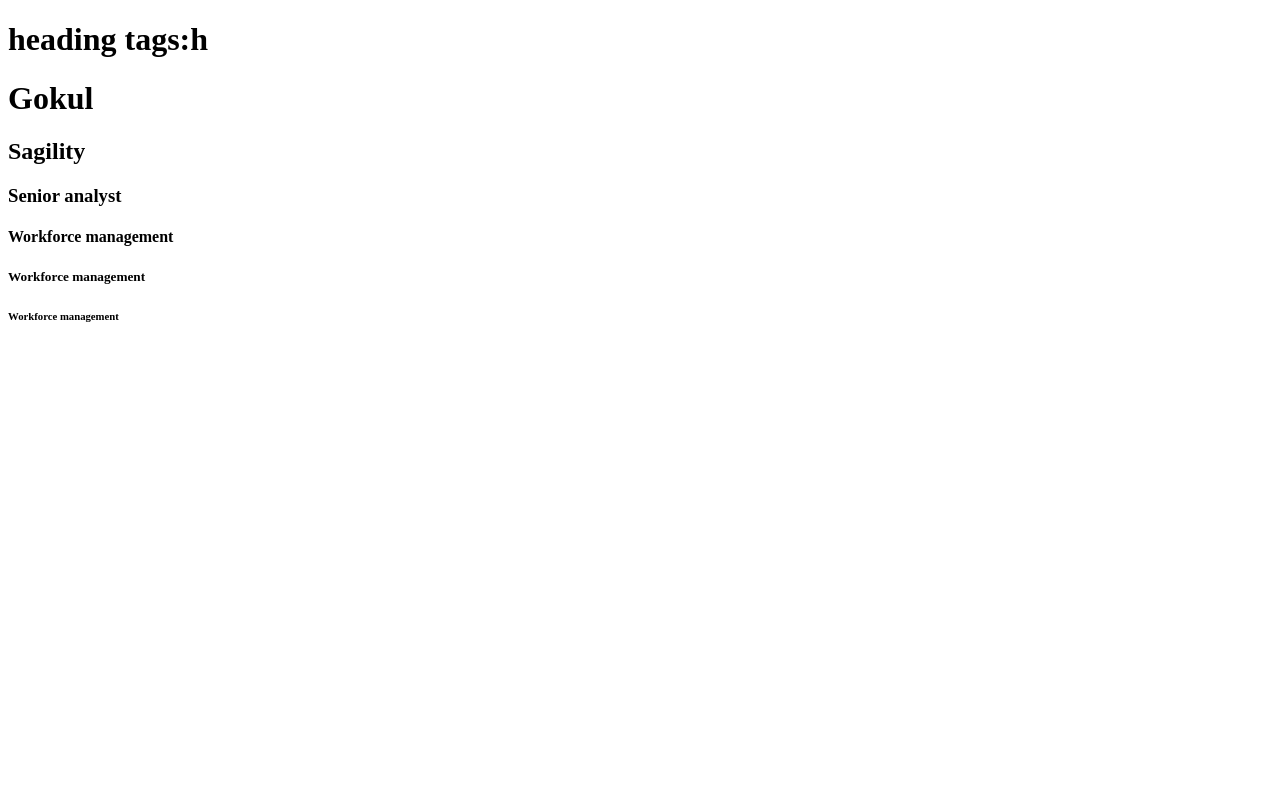
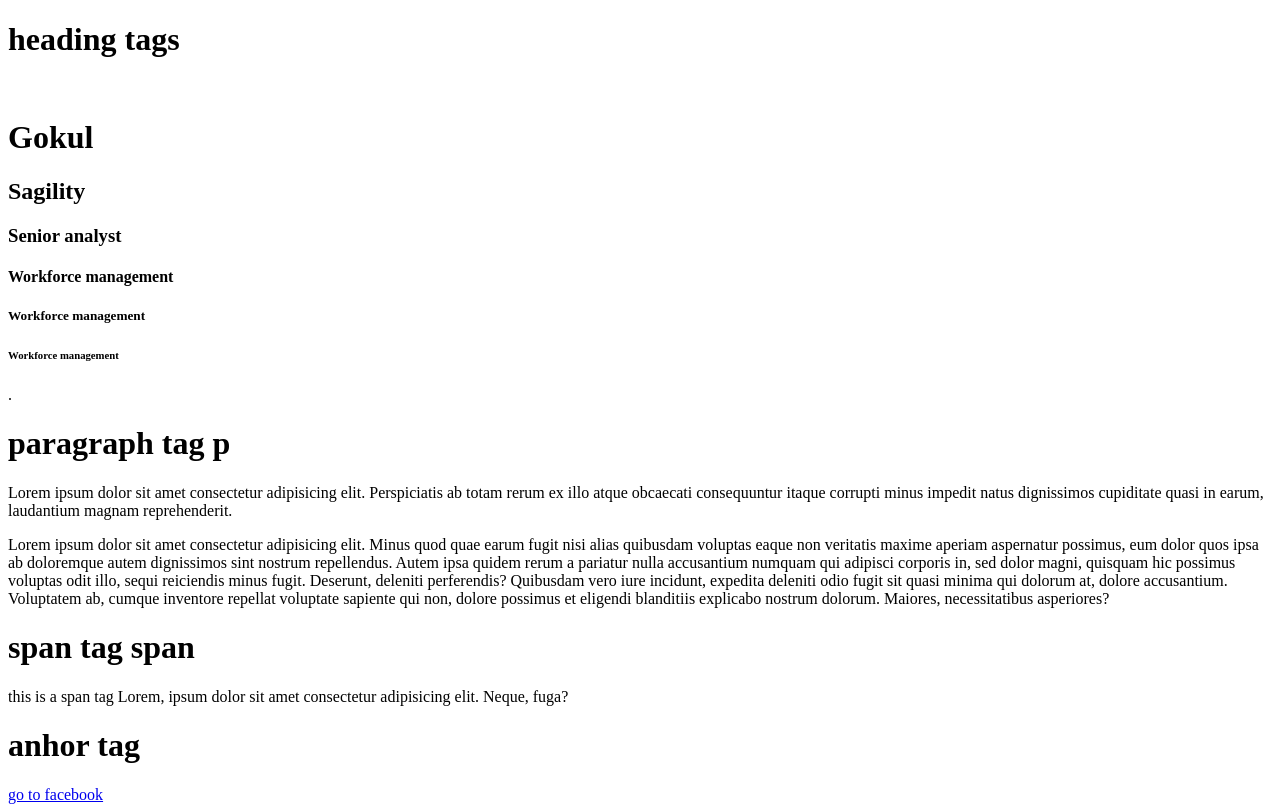
Before and after one commit to Gokulgurumurthy/First-Product, a plain HTML site: page Index.html in a window 1280 px wide. Drawn offline with Linux system fonts and the light colour scheme.

Commit message:
added p,span,anhcor tag

```diff
--- a/Index.html
+++ b/Index.html
@@ -6,7 +6,8 @@
     <title>first application</title>
   </head>
   <body>
-    <h1>heading tags:h</h1>
+    <h1>heading tags</h1>
+    <br />
 
     <h1>Gokul</h1>
     <h2>Sagility</h2>
@@ -14,5 +15,39 @@
     <h4>Workforce management</h4>
     <h5>Workforce management</h5>
     <h6>Workforce management</h6>
+    .
+
+    <br />
+    <h1>paragraph tag p</h1>
+    <p>
+      Lorem ipsum dolor sit amet consectetur adipisicing elit. Perspiciatis ab
+      totam rerum ex illo atque obcaecati consequuntur itaque corrupti minus
+      impedit natus dignissimos cupiditate quasi in earum, laudantium magnam
+      reprehenderit.
+    </p>
+    <p>
+      Lorem ipsum dolor sit amet consectetur adipisicing elit. Minus quod quae
+      earum fugit nisi alias quibusdam voluptas eaque non veritatis maxime
+      aperiam aspernatur possimus, eum dolor quos ipsa ab doloremque autem
+      dignissimos sint nostrum repellendus. Autem ipsa quidem rerum a pariatur
+      nulla accusantium numquam qui adipisci corporis in, sed dolor magni,
+      quisquam hic possimus voluptas odit illo, sequi reiciendis minus fugit.
+      Deserunt, deleniti perferendis? Quibusdam vero iure incidunt, expedita
+      deleniti odio fugit sit quasi minima qui dolorum at, dolore accusantium.
+      Voluptatem ab, cumque inventore repellat voluptate sapiente qui non,
+      dolore possimus et eligendi blanditiis explicabo nostrum dolorum. Maiores,
+      necessitatibus asperiores?
+    </p>
+
+    <h1>span tag span</h1>
+    <span>this is a span tag</span>
+    <span
+      >Lorem, ipsum dolor sit amet consectetur adipisicing elit. Neque,
+      fuga?</span
+    >
+
+
+  <h1>anhor tag</h1>
+    <a href="https://www.facebook.com/" target="_blank">go to facebook</a>
   </body>
 </html>
```
